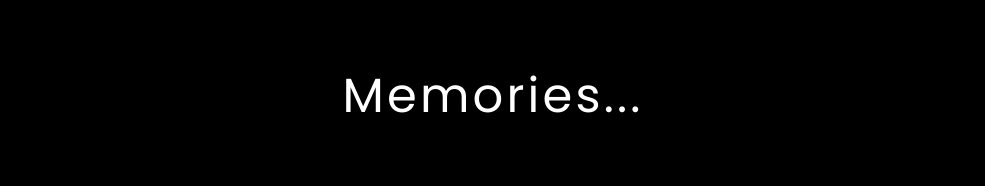
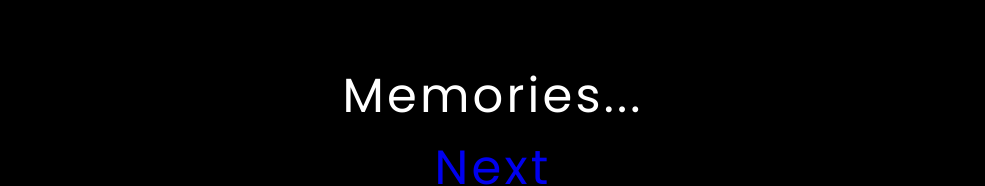
Before and after one commit to Abhishek-Rout/Abhishek-Rout.github.io, a plain HTML site: page Friends Forever/Memory/index.html in a window 1280 px wide. Shown: the top 186 px of the page, without its empty margins (147-1132 px from the left). Drawn offline with Linux system fonts and the light colour scheme.

Commit message:
Update index.html

```diff
--- a/Friends Forever/Memory/index.html
+++ b/Friends Forever/Memory/index.html
@@ -7,7 +7,7 @@
         <title>Memories</title>
     </head>
     <body>
-        <h1>Memories...</h1>
+        <h1>Memories...<br><a href="https://abhishek-rout.github.io/Abhishek%20CSS/27/index.html" class="cta">Next</a></h1>
         <div class="box">
             <span style="--i:1"><img src="img7.jpg"></span>
             <span style="--i:2"><img src="img4.jpeg"></span>
```
